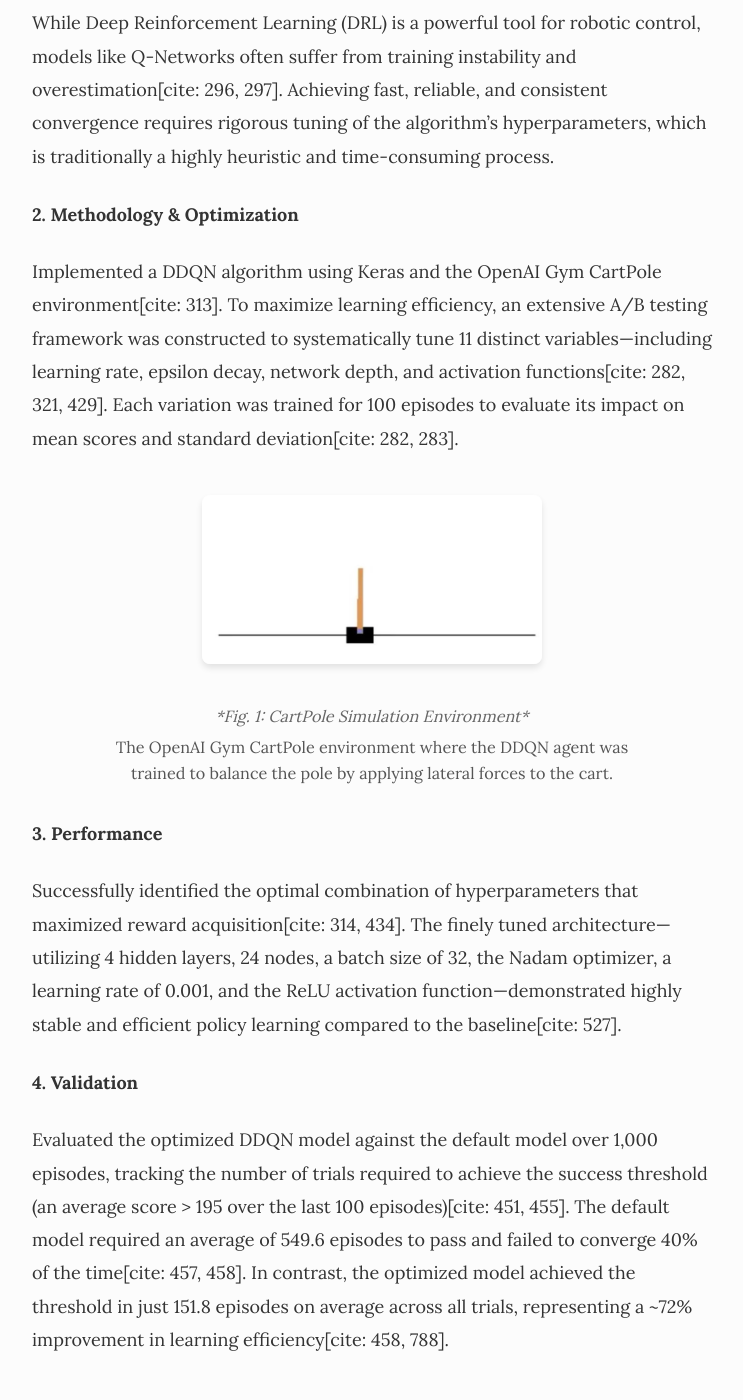
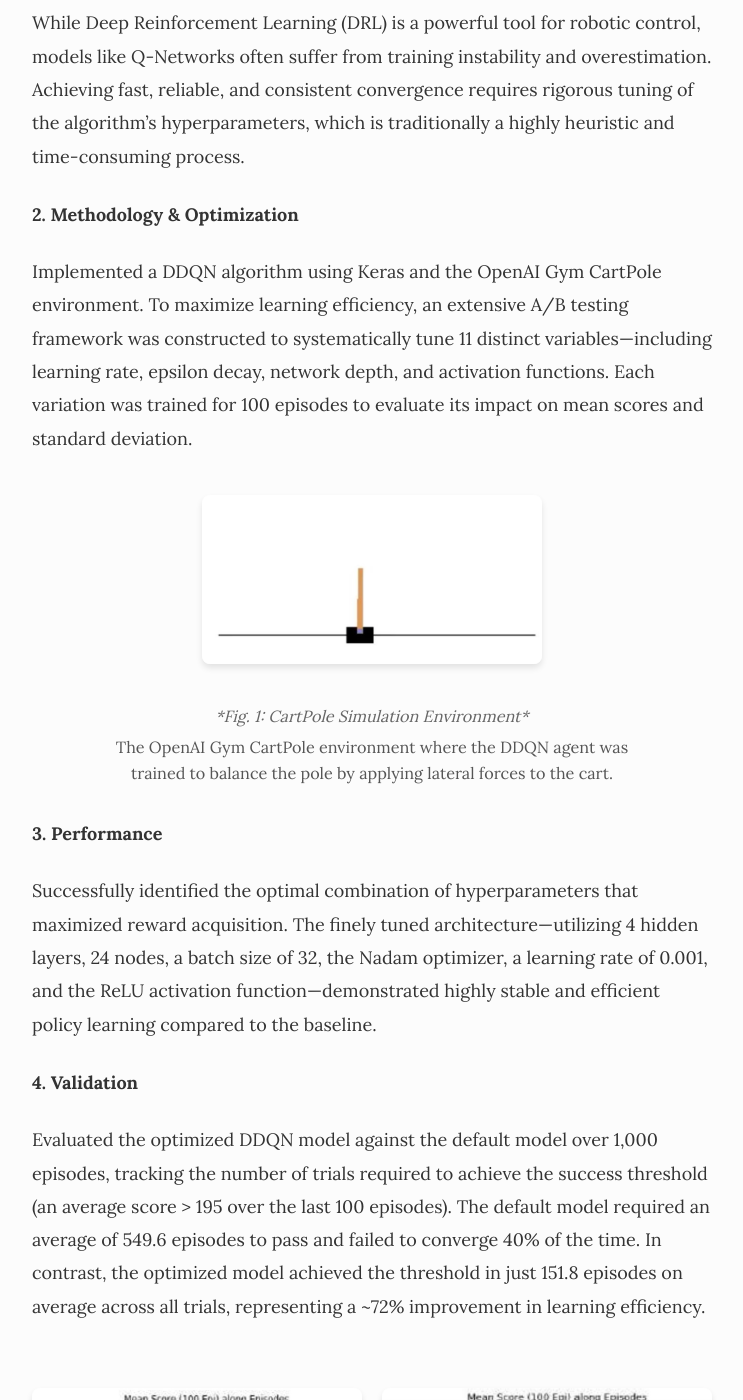
Before and after one commit to joonseokym/joonseokym.github.io, a Jekyll site: the page built from _posts/2019-09-01-ddqn-optimization.md, in a window 1280 px wide and 1400 px high, scrolled down 769 px. Shown: the whole window, without its empty margins (268-1011 px from the left). Built offline with Jekyll 4.4.1, drawn with Linux system fonts in a browser that asks for light colours; some of the changed text lies outside the part shown.

Commit message:
fix: clean up top-priority site issues and sync CV
- Remove leftover [cite: ...] markers from DDQN post
- Remove template About page and replace template README
- Unify pMMG as pneumatic mechanomyography
- Update CV PDF (fixed LinkedIn link, pMMG term)

Co-Authored-By: Claude Opus 5.5 <noreply@anthropic.com>

```diff
--- a/_data/experience.yml
+++ b/_data/experience.yml
@@ -4,4 +4,4 @@
 - company: Exoskeleton Lab (KAIST)
   position: Undergraduate Research Assistant (Individual Research & URP)
   duration: Dec 2023 &mdash; Jan 2025
-  summary: <ul class="resume-item-list"><li>Conducted comprehensive research on proportional Mechanomyography (pMMG), encompassing theoretical principles, analog pneumatic sensor selection, and the end-to-end hardware manufacturing process under Professor Kyoungchul Kong.</li><li>Fabricated custom pMMG sensors and developed a robust data acquisition (DAQ) system utilizing NI myRIO and FPGA architecture.</li><li>Validated signal integrity and performance metrics through low-level LabVIEW programming, ensuring precise sensor calibration for robotic exoskeleton applications.</li><li>Prepared a full manuscript as the 2nd author, detailing the design, fabrication, and validation methodologies of the customized pMMG sensor system.</li></ul>
+  summary: <ul class="resume-item-list"><li>Conducted comprehensive research on pneumatic mechanomyography (pMMG), encompassing theoretical principles, analog pneumatic sensor selection, and the end-to-end hardware manufacturing process under Professor Kyoungchul Kong.</li><li>Fabricated custom pMMG sensors and developed a robust data acquisition (DAQ) system utilizing NI myRIO and FPGA architecture.</li><li>Validated signal integrity and performance metrics through low-level LabVIEW programming, ensuring precise sensor calibration for robotic exoskeleton applications.</li><li>Prepared a full manuscript as the 2nd author, detailing the design, fabrication, and validation methodologies of the customized pMMG sensor system.</li></ul>
--- a/_posts/2019-09-01-ddqn-optimization.md
+++ b/_posts/2019-09-01-ddqn-optimization.md
@@ -4,17 +4,17 @@ title: "Optimization of Deep Reinforcement Learning for Control Problems"
 ---
 
 ### Overview
-An intensive algorithmic research project focused on stabilizing and optimizing a Double Deep Q-Network (DDQN) agent to solve the CartPole control problem by systematically tuning hyperparameters[cite: 281, 282, 318].
+An intensive algorithmic research project focused on stabilizing and optimizing a Double Deep Q-Network (DDQN) agent to solve the CartPole control problem by systematically tuning hyperparameters.
 
 ---
 
 ### Key Highlights
 
 #### 1. Problem
-While Deep Reinforcement Learning (DRL) is a powerful tool for robotic control, models like Q-Networks often suffer from training instability and overestimation[cite: 296, 297]. Achieving fast, reliable, and consistent convergence requires rigorous tuning of the algorithm's hyperparameters, which is traditionally a highly heuristic and time-consuming process.
+While Deep Reinforcement Learning (DRL) is a powerful tool for robotic control, models like Q-Networks often suffer from training instability and overestimation. Achieving fast, reliable, and consistent convergence requires rigorous tuning of the algorithm's hyperparameters, which is traditionally a highly heuristic and time-consuming process.
 
 #### 2. Methodology & Optimization
-Implemented a DDQN algorithm using Keras and the OpenAI Gym CartPole environment[cite: 313]. To maximize learning efficiency, an extensive A/B testing framework was constructed to systematically tune 11 distinct variables—including learning rate, epsilon decay, network depth, and activation functions[cite: 282, 321, 429]. Each variation was trained for 100 episodes to evaluate its impact on mean scores and standard deviation[cite: 282, 283].
+Implemented a DDQN algorithm using Keras and the OpenAI Gym CartPole environment. To maximize learning efficiency, an extensive A/B testing framework was constructed to systematically tune 11 distinct variables—including learning rate, epsilon decay, network depth, and activation functions. Each variation was trained for 100 episodes to evaluate its impact on mean scores and standard deviation.
 
 <div style="text-align: center; margin-top: 20px; margin-bottom: 30px;">
   <img src="{{ '/_assets/photos/PreURP/Fig1.jpeg' | relative_url }}" alt="CartPole Simulation Environment" style="width: 50%; border-radius: 8px; cursor: zoom-in; box-shadow: 0 4px 6px rgba(0,0,0,0.1); transition: transform 0.2s;" onmouseover="this.style.transform='scale(1.02)'" onmouseout="this.style.transform='scale(1)'" onclick="openModal('{{ '/_assets/photos/PreURP/Fig1.jpeg' | relative_url }}')">
@@ -25,10 +25,10 @@ Implemented a DDQN algorithm using Keras and the OpenAI Gym CartPole environment
 </div>
 
 #### 3. Performance
-Successfully identified the optimal combination of hyperparameters that maximized reward acquisition[cite: 314, 434]. The finely tuned architecture—utilizing 4 hidden layers, 24 nodes, a batch size of 32, the Nadam optimizer, a learning rate of 0.001, and the ReLU activation function—demonstrated highly stable and efficient policy learning compared to the baseline[cite: 527].
+Successfully identified the optimal combination of hyperparameters that maximized reward acquisition. The finely tuned architecture—utilizing 4 hidden layers, 24 nodes, a batch size of 32, the Nadam optimizer, a learning rate of 0.001, and the ReLU activation function—demonstrated highly stable and efficient policy learning compared to the baseline.
 
 #### 4. Validation
-Evaluated the optimized DDQN model against the default model over 1,000 episodes, tracking the number of trials required to achieve the success threshold (an average score > 195 over the last 100 episodes)[cite: 451, 455]. The default model required an average of 549.6 episodes to pass and failed to converge 40% of the time[cite: 457, 458]. In contrast, the optimized model achieved the threshold in just 151.8 episodes on average across all trials, representing a ~72% improvement in learning efficiency[cite: 458, 788].
+Evaluated the optimized DDQN model against the default model over 1,000 episodes, tracking the number of trials required to achieve the success threshold (an average score > 195 over the last 100 episodes). The default model required an average of 549.6 episodes to pass and failed to converge 40% of the time. In contrast, the optimized model achieved the threshold in just 151.8 episodes on average across all trials, representing a ~72% improvement in learning efficiency.
 
 <div style="display: flex; gap: 20px; margin-top: 20px; margin-bottom: 30px; align-items: flex-start;">
   <div style="flex: 1; text-align: center;">
```
Also changed, not shown: about.markdown (deleted, +0 -18 lines), README.md, 1 other file.
